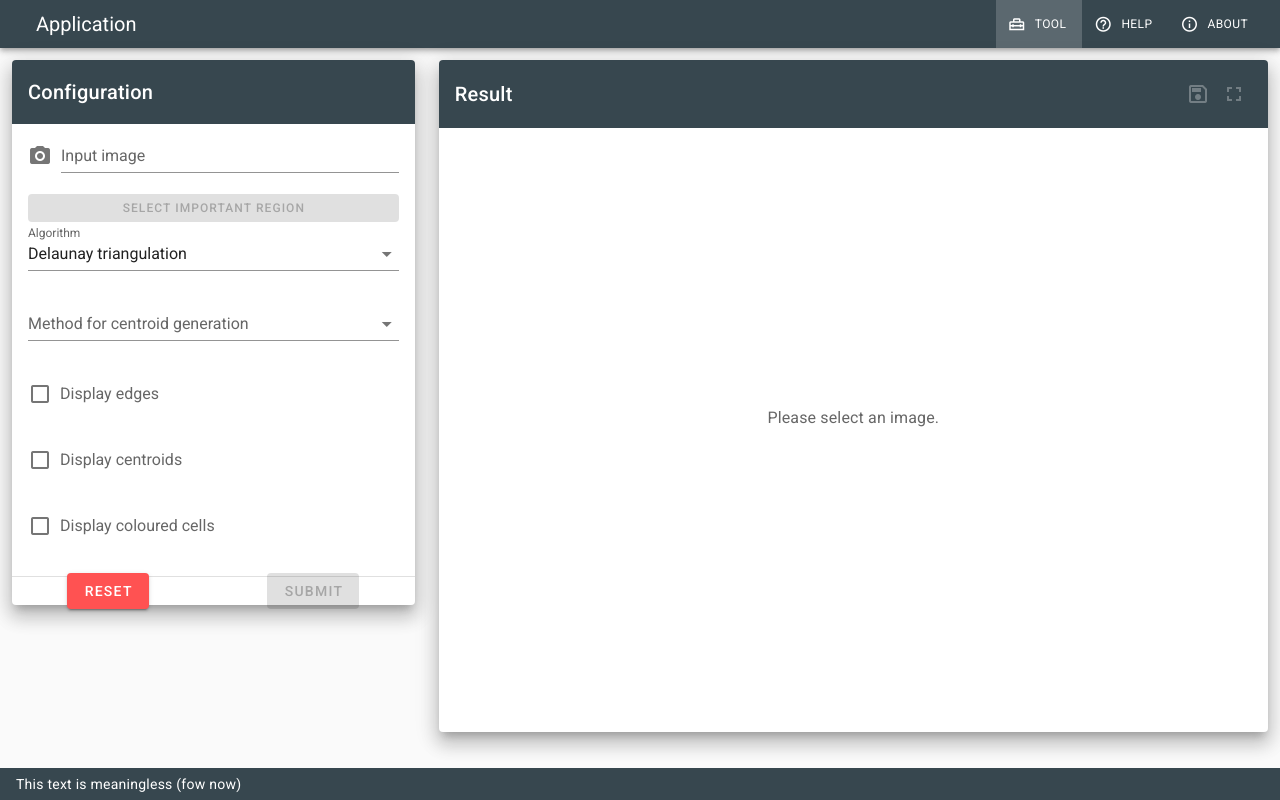
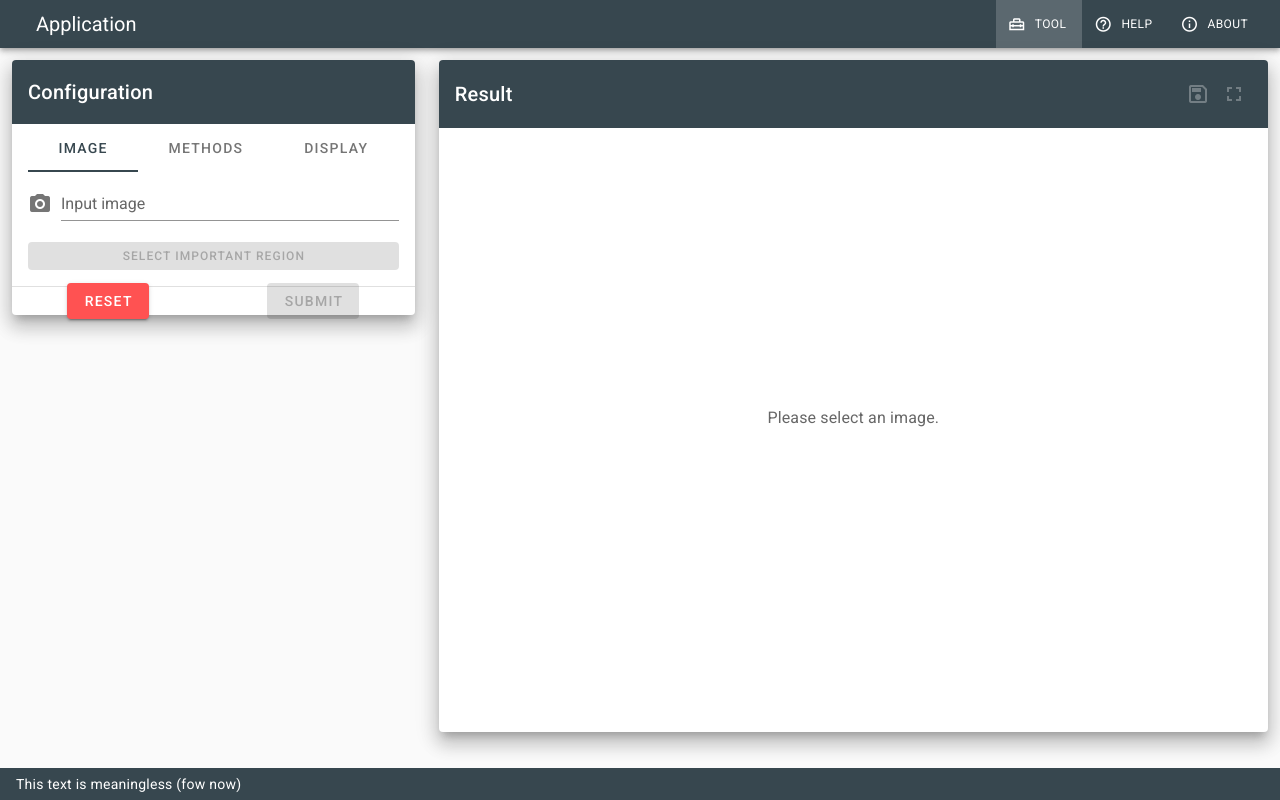
Before and after one commit to nickvdw/image-to-voronoi, a Vue app: page /#/tool in a window 1280 px wide. Built offline with nearby package versions, Linux system fonts and the light colour scheme; what vue-html2canvas would draw is missing.

Commit message:
Converted menu from long row to separate tabs

```diff
--- a/src/components/Menu.vue
+++ b/src/components/Menu.vue
@@ -10,8 +10,14 @@
       <!-- Form -->
       <v-form ref="form" v-model="valid">
         <!-- Image upload field -->
-        <v-row>
-          <v-col align="center" justify="center">
+        <v-tabs v-model="currentTab" grow color="blue-grey darken-3">
+          <v-tab v-for="tabItem in tabItems" :key="tabItem">
+            {{ tabItem }}
+          </v-tab>
+        </v-tabs>
+        <v-tabs-items v-model="currentTab">
+          <v-tab-item>
+            <v-card flat>
               <v-file-input
                 v-model="selectedImage"
                 color="blue-grey darken-3"
@@ -33,6 +39,10 @@
               >
                 Select important region
               </v-btn>
+            </v-card>
+          </v-tab-item>
+          <v-tab-item>
+            <v-card flat>
               <!-- Algorithms to use -->
               <v-select
                 color="blue-grey darken-3"
@@ -66,6 +76,10 @@
                 :rules="thresholdRules"
                 type="number"
               />
+            </v-card>
+          </v-tab-item>
+          <v-tab-item>
+            <v-card flat>
               <v-checkbox
                 color="blue-grey darken-3"
                 v-model="displayEdges"
@@ -81,11 +95,25 @@
                 v-model="displayColour"
                 label="Display coloured cells"
               />
-          </v-col>
-        </v-row>
+            </v-card>
+          </v-tab-item>
+        </v-tabs-items>
       </v-form>
     </v-card-text>
     <v-divider />
+    <!-- Reset and submit button group -->
+    <v-card-actions>
+      <v-row align="center" justify="space-around">
+        <v-btn color="error" @click="reset">Reset</v-btn>
+        <v-btn
+          :disabled="!valid"
+          class="blue-grey darken-3 white--text"
+          @click="validate"
+        >
+          Submit
+        </v-btn>
+      </v-row>
+    </v-card-actions>
 
     <!-- Dialog stuff -->
     <v-dialog v-model="dialog" transition="dialog-bottom-transition">
@@ -107,19 +135,6 @@
         </v-card-actions>
       </v-card>
     </v-dialog>
-    <!-- Reset and submit button group -->
-    <v-card-actions>
-      <v-row align="center" justify="space-around">
-        <v-btn color="error" @click="reset">Reset</v-btn>
-        <v-btn
-          :disabled="!valid"
-          class="blue-grey darken-3 white--text"
-          @click="validate"
-        >
-          Submit
-        </v-btn>
-      </v-row>
-    </v-card-actions>
   </v-card>
 </template>
 
@@ -167,7 +182,11 @@ export default {
 
     // Whether or not the form is valid
     valid: false,
-    dialog: false
+    dialog: false,
+
+    // All tabs
+    tabItems: ["Image", "Methods", "Display"],
+    currentTab: "Image"
   }),
 
   components: {
@@ -249,6 +268,7 @@ export default {
       this.$emit("submit", "reset");
       // We have to set the default threshold again because it is removed after the reset
       this.selectedThreshold = 10;
+      this.currentTab = "Image";
     }
   }
 };
```
Lines whose indentation alone changed are shown as unchanged.
